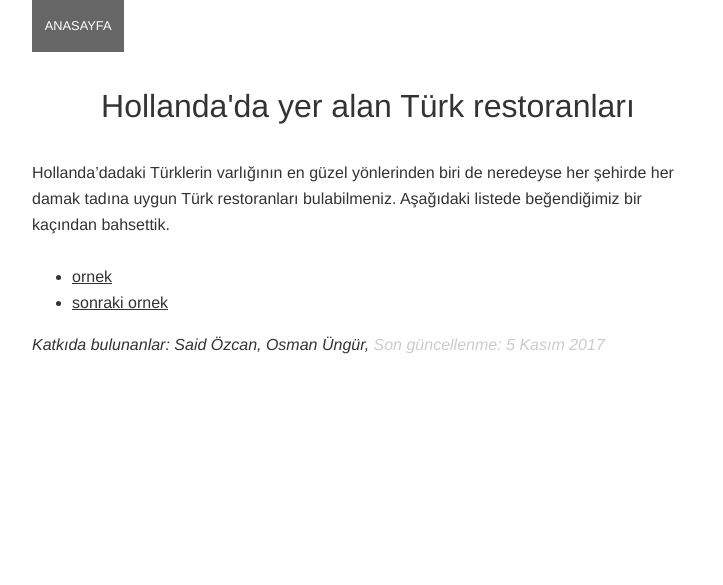
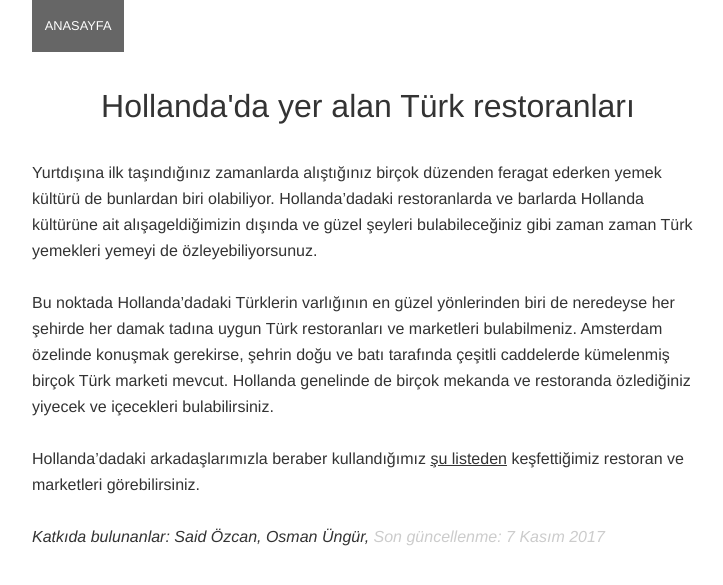
Before and after one commit to o/yurtdisinda-calismak-wiki, a Jekyll site: the page built from nl/turk-restoranlari.md, in a window 1280 px wide. Shown: the top 585 px of the page, without its empty margins (272-995 px from the left). Built offline with Jekyll 4.4.1, drawn with Linux system fonts in a browser that asks for light colours.

Commit message:
Türk restoranları hakkında yazı eklendi.

```diff
--- a/nl/turk-restoranlari.md
+++ b/nl/turk-restoranlari.md
@@ -2,14 +2,19 @@
 layout: page
 title: Hollanda'da yer alan Türk restoranları
 contributors: Said Özcan, Osman Üngür
-updated_at: 5 Kasım 2017
+updated_at: 7 Kasım 2017
 permalink: /nl/turk-restoranlari/
 description: Hollanda'da beğendiğimiz Türk restoranları
 ---
 
-Hollanda'dadaki Türklerin varlığının en güzel yönlerinden biri de neredeyse
-her şehirde her damak tadına uygun Türk restoranları bulabilmeniz. Aşağıdaki
-listede beğendiğimiz bir kaçından bahsettik.
+Yurtdışına ilk taşındığınız zamanlarda alıştığınız birçok düzenden feragat ederken yemek kültürü de bunlardan biri olabiliyor.
+Hollanda'dadaki restoranlarda ve barlarda Hollanda kültürüne ait alışageldiğimizin dışında ve güzel şeyleri bulabileceğiniz gibi
+zaman zaman Türk yemekleri yemeyi de özleyebiliyorsunuz.
 
-* [ornek](http://bla)
-* [sonraki ornek](http://foo)
+Bu noktada Hollanda'dadaki Türklerin varlığının en güzel yönlerinden biri de neredeyse
+her şehirde her damak tadına uygun Türk restoranları ve marketleri bulabilmeniz. Amsterdam özelinde konuşmak gerekirse,
+şehrin doğu ve batı tarafında çeşitli caddelerde kümelenmiş birçok Türk marketi mevcut. Hollanda genelinde de birçok mekanda ve restoranda
+özlediğiniz yiyecek ve içecekleri bulabilirsiniz.
+
+Hollanda'dadaki arkadaşlarımızla beraber kullandığımız [şu listeden](https://foursquare.com/saidozcan/list/turkish-places-in-nl) keşfettiğimiz
+restoran ve marketleri görebilirsiniz.
```
